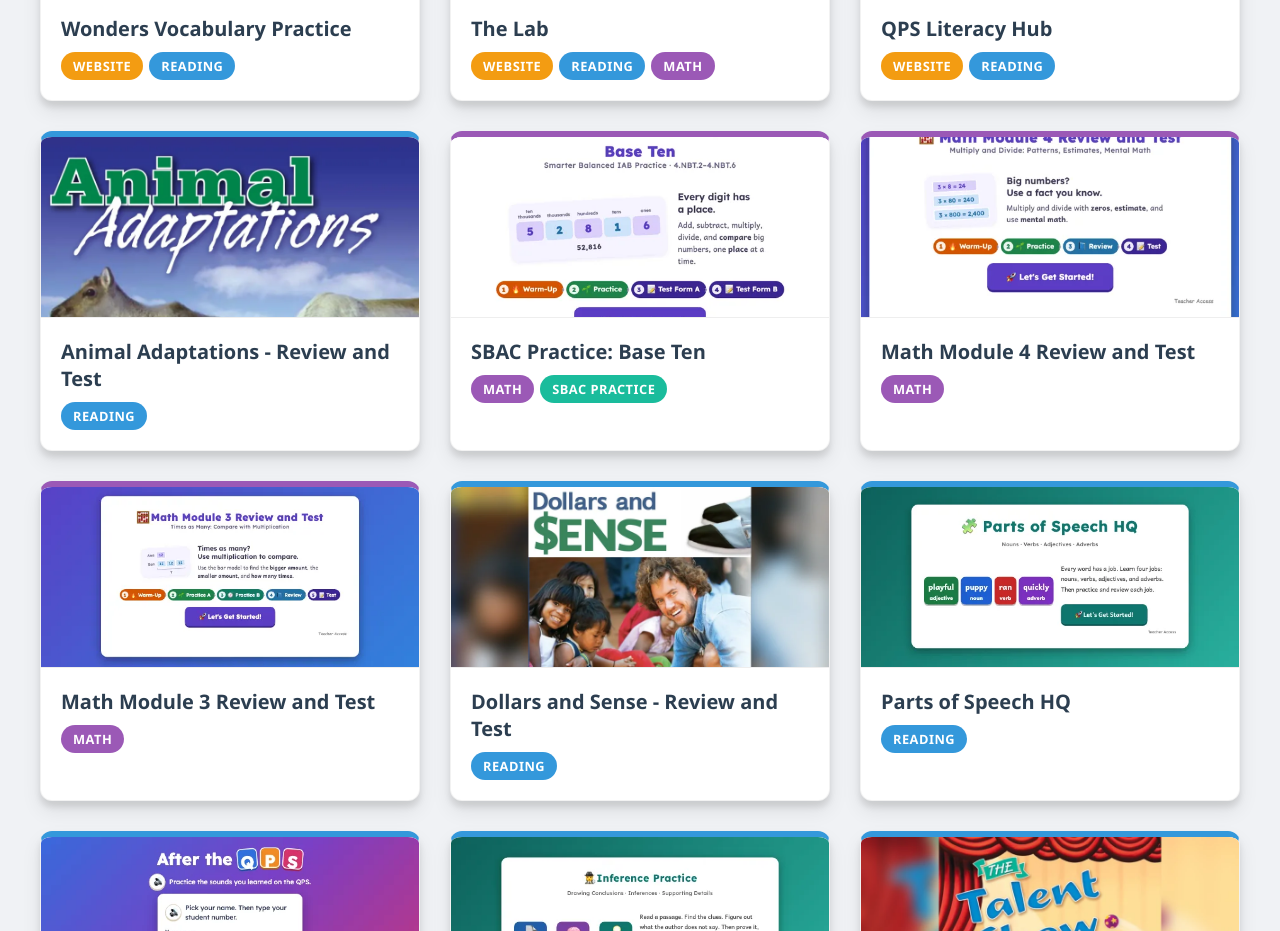
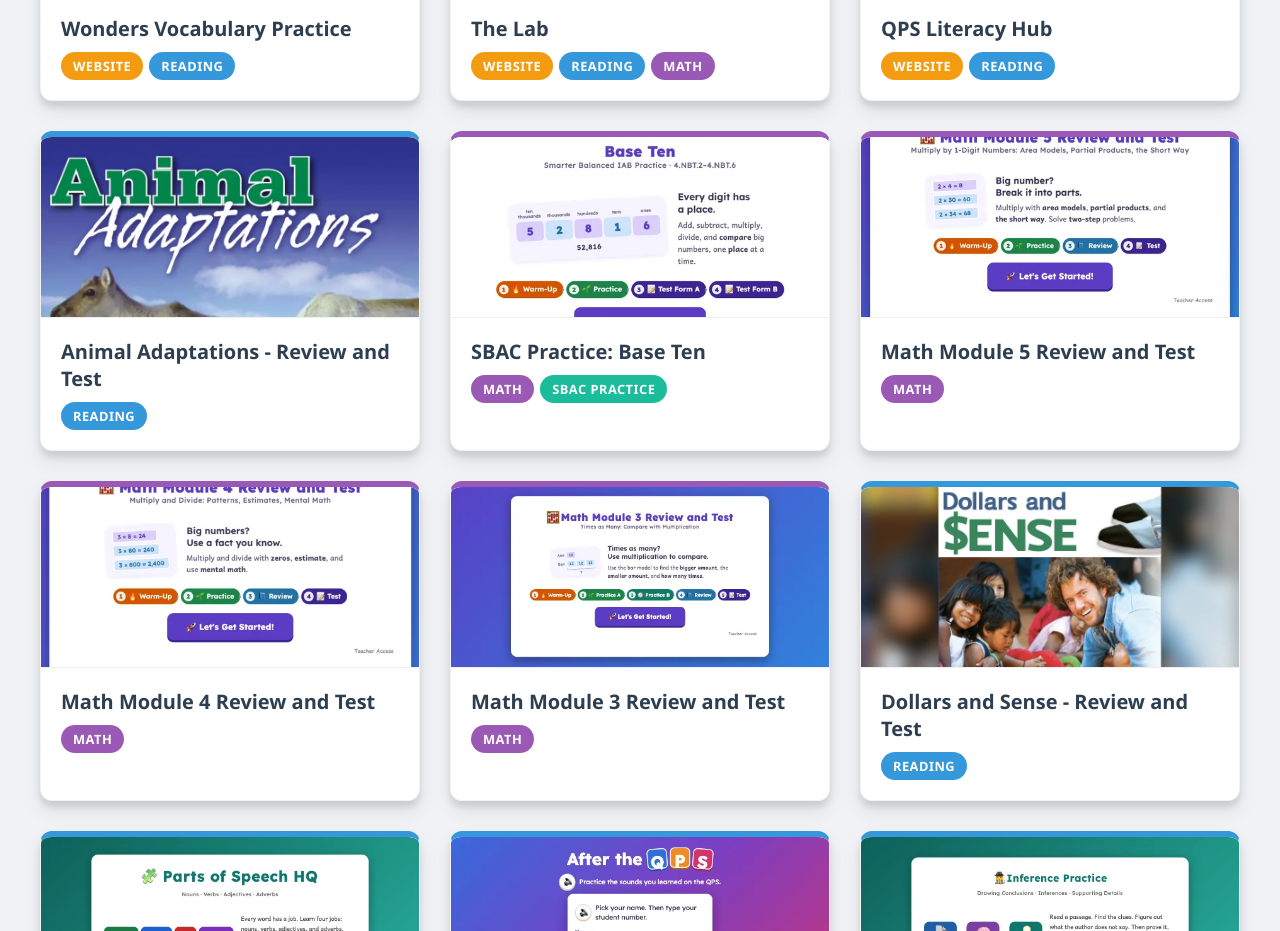
Before and after one commit to molivera1977/class-portal, a plain HTML site: page index.html in a window 1280 px wide. Shown: the part 1300-2231 px from the top of the page. Drawn offline with Linux system fonts and the light colour scheme.

Commit message:
feat: Math Module 5 Review and Test card on the portal
After QPS Literacy Hub, newest first, above Math Module 4. Warm-Up and Practice
open; Review and Test closed inside the site until Mr. O says.

Co-Authored-By: Claude Opus 5.5 <noreply@anthropic.com>

```diff
--- a/index.html
+++ b/index.html
@@ -431,6 +431,19 @@
             </div>
         </a>
 
+        <!-- Math Module 5 (multiply by 1-digit numbers: area models, partial products, the short way, two-step problems),
+             live 11/20 (Mr. O: "Go live now"). Newest first, after QPS Literacy Hub. Four parts: the Warm-Up and the Practice open; the Review
+             and the Test stay closed inside the site until Mr. O says (REVIEW_OPEN / TEST_OPEN in math-module-5/script.js). -->
+        <a href="https://molivera1977.github.io/math-module-5/" class="card" target="_blank">
+            <div class="card-image">
+                <img loading="lazy" src="images/math-module-5-2026.webp?v=1" alt="Math Module 5 Review and Test">
+            </div>
+            <div class="card-content">
+                <div class="card-title">Math Module 5 Review and Test</div>
+                <span class="card-tag">Math</span>
+            </div>
+        </a>
+
         <!-- Math Module 4 (patterns, estimates, mental math), live 11/13 (Mr. O: "Yes, push it"). Newest first, after QPS
              Literacy Hub. Four parts: the Warm-Up and the Practice are open; the Review and the Test stay closed inside the
              site until Mr. O says (REVIEW_OPEN / TEST_OPEN in math-module-4/script.js). -->
@@ -670,7 +683,7 @@
             const code = new URLSearchParams(location.search).get('share');
             const STUDENT_CODE = 'mro';   // share.js SHARE_CODE (the test holds the two the same)
             const TEACHER_SITES = ['class-portal',   // its four subject pages hand the code on to their Review and Test
-                'math-module-1-review', 'math-module-1-test', 'math-module-2', 'math-module-3', 'math-module-4',
+                'math-module-1-review', 'math-module-1-test', 'math-module-2', 'math-module-3', 'math-module-4', 'math-module-5',
                 'math-rounding-quiz', 'math-rounding-quiz-2', 'math-fact-review', 'sbac-place-value-fiab-review',
                 'sbac-base-ten-iab-review', 'the-lab', 'a-world-of-change-review', 'a-world-of-change-unit-test',
                 'talent-show-review', 'talent-show-unit-test', 'dollars-sense-review', 'dollars-sense-unit-test',
```
Also changed, not shown: images/math-module-5-2026.webp (added).
